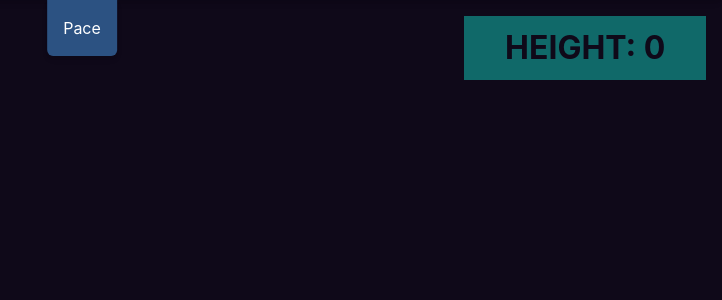
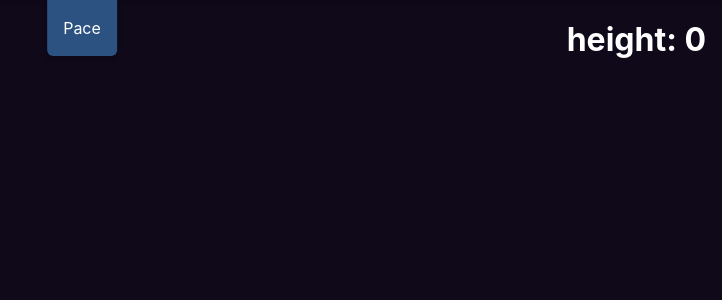
Before and after one commit to petervidaHU/vertical-fe, a React app: page / in a window 1280 px wide. Shown: the top 300 px of the page, without its empty margins (558-1280 px from the left). Built offline with nearby package versions, Linux system fonts and the light colour scheme; the HTML template or start-up script is replaced by a standard one.

Commit message:
refactor story/epic UI elements

```diff
--- a/src/components/Epic.tsx
+++ b/src/components/Epic.tsx
@@ -1,6 +1,5 @@
-import React from 'react'
-import { iStoryEntity } from '@type/story.interface'
-import styled from '@emotion/styled'
+import { Box, Text } from "@chakra-ui/react";
+import { iStoryEntity } from "@type/story.interface";
 
 type Props = {
   scrollPosition: number,
@@ -13,25 +12,27 @@ const Epic: React.FC<Props> = ({
     title,
     description,
     startPoint,
-    endPoint,
-  },
+    endPoint
+  }
 }) => {
   return (
-    <>
-     <EpicComp>
-      <div>{title}</div>
-      <div>{description}</div>
-      <div>{startPoint}</div>
-      <div>{endPoint}</div>
-    </EpicComp>
-    </>
-  )
+    <Box
+      mb="100px"
+      ml="auto"
+      mr="100px"
+      maxW="50vw"
+      m={4}
+      bg="teal.800"
+      p={5}
+      color="white"
+      borderRadius="md"
+    >
+      <Text fontWeight="bold" fontSize="2rem">{title}</Text>
+      <Text>{description}</Text>
+      <Text>from: {startPoint}</Text>
+      <Text>to: {endPoint}</Text>
+    </Box>
+  );
 }
 
-export default Epic
-
-const EpicComp = styled.div`
-  position: absolute;
-  bottom: 100px;
-  right: 100px;
-  `
+export default Epic;
--- a/src/components/MainWrapper.tsx
+++ b/src/components/MainWrapper.tsx
@@ -1,29 +1,76 @@
 import React from 'react'
 import PageTitle from './PageTitle'
-import { Box, Grid, GridItem, Center } from "@chakra-ui/react";
+import { Flex, Box, Center, Text } from "@chakra-ui/react";
 import ScrollAmount from './ScrollAmount'
-import RecordHandler from './RecordHandler'
 import Settings from './settings/Settings'
+import { useScroll } from './../hooks/useScroll';
+import { selectNaturalScroll, selectScroll } from '@store/scrollSlice';
+import { useSelector } from 'react-redux';
+import Story from './Story';
+import Epic from './Epic';
 
 const MainWrapper = () => {
+  const { stories, epics, error, isLoading } = useScroll()
+  const naturalScrollPosition = useSelector(selectNaturalScroll);
+  const scrollPosition = useSelector(selectScroll);
+
+  const storiesVisible = stories.filter(s => scrollPosition >= s.startPoint - 2000 && scrollPosition <= s.startPoint + 2000)
+  const epicsVisible = epics.filter(s => scrollPosition >= s.startPoint && scrollPosition <= s.endPoint)
+
+  if (error) {
+    console.error('there is an error occured during prefetch records: ', error);
+    return (<div>error, see console!</div>);
+  }
   return (
-    <Box bg="#0f0919" color="#ffffff" h="100vh" position="relative" overflow="hidden" zIndex="1">
+    <Box
+      bg="#0f0919"
+      color="#ffffff"
+      h="100vh"
+      position="relative"
+      overflow="hidden"
+      zIndex="1"
+    >
       <Settings />
       <PageTitle />
-      <Grid
-        templateColumns={{ base: "1fr", md: "80% auto" }}
-        gap={2}
-        p={4}
+      <Flex
+        direction={{ base: "row", md: "row" }}
+        p={0}
       >
-        <GridItem minWidth='300px'>
-          <RecordHandler />
-        </GridItem>
-        <GridItem bg="#106969" color="#0f0919" fontSize="2rem" fontWeight="700" textTransform="uppercase" textAlign="center">
-          <Center h="100%" w="100%" p={2}>
-            <ScrollAmount />
-          </Center>
-        </GridItem>
-      </Grid>
+
+        <Box
+          height={{ base: "100vh" }}
+          width={{ base: "60vw" }}
+        >
+          {storiesVisible.map(story => (
+            <Story
+              naturalScrollPosition={naturalScrollPosition}
+              key={story.id}
+              story={story}
+            />
+          ))}
+        </Box>
+
+        <Flex
+          direction={{ base: "column", md: "column" }}
+          p={4}
+          justifyContent={{ base: "space-between" }}
+          width="40vw"
+        >
+          <ScrollAmount />
+          <Box
+            mt={{ base: 4, md: 0 }}
+          >
+            {epicsVisible.map(epic => (
+              <Epic
+                scrollPosition={scrollPosition}
+                key={epic.id}
+                epic={epic}
+              />
+            ))}
+          </Box>
+
+        </Flex>
+      </Flex>
     </Box>
   )
 }
--- a/src/components/RecordHandler.tsx
+++ /dev/null
@@ -1,43 +0,0 @@
-import React from 'react'
-import Story from './Story';
-import Epic from './Epic';
-import { useSelector } from 'react-redux';
-import { selectNaturalScroll, selectScroll } from '../store/scrollSlice';
-import { useScroll } from '../hooks/useScroll';
-
-
-const RecordHandler: React.FC = () => {
-  const { stories, epics, error, isLoading } = useScroll()
-  const naturalScrollPosition = useSelector(selectNaturalScroll);
-  const scrollPosition = useSelector(selectScroll);
-
-  const storiesVisible = stories.filter(s => scrollPosition >= s.startPoint - 2000 && scrollPosition <= s.startPoint + 2000)
-  const epicsVisible = epics.filter(s => scrollPosition >= s.startPoint && scrollPosition <= s.endPoint)
-
-  if (error) {
-    console.error('there is an error occured during prefetch records: ', error);
-    return (<div>error, see console!</div>);
-  }
-
-  return (
-    <>
-      {storiesVisible.map(story => (
-        <Story
-          naturalScrollPosition={naturalScrollPosition}
-          key={story.id}
-          story={story}
-        />
-      ))}
-
-      {epicsVisible.map(epic => (
-        <Epic
-          scrollPosition={scrollPosition}
-          key={epic.id}
-          epic={epic}
-        />
-      ))}
-    </>
-  );
-}
-
-export default RecordHandler
--- a/src/components/ScrollAmount.tsx
+++ b/src/components/ScrollAmount.tsx
@@ -1,11 +1,20 @@
 import React from 'react'
 import { useSelector } from 'react-redux';
 import { selectScroll } from '@store/scrollSlice';
+import { Box, Text } from '@chakra-ui/react';
 
 const ScrollAmount: React.FC = () => {
   const scrollAmount = useSelector(selectScroll);
   return (
-    <div>height: {scrollAmount}</div>
+    <Box>
+      <Text
+        float="right"
+        fontWeight="bold"
+        fontSize="2rem"
+      >
+        height: {scrollAmount}
+      </Text>
+    </Box>
   )
 }
 
--- a/src/components/Story.tsx
+++ b/src/components/Story.tsx
@@ -21,7 +21,7 @@ const Story: React.FC<Props> = ({
   return (
     <Box
       position="relative"
-      maxW="40vw"
+      maxW="60vw"
       top={topPosition}
       left="0"
       m={4}
```
